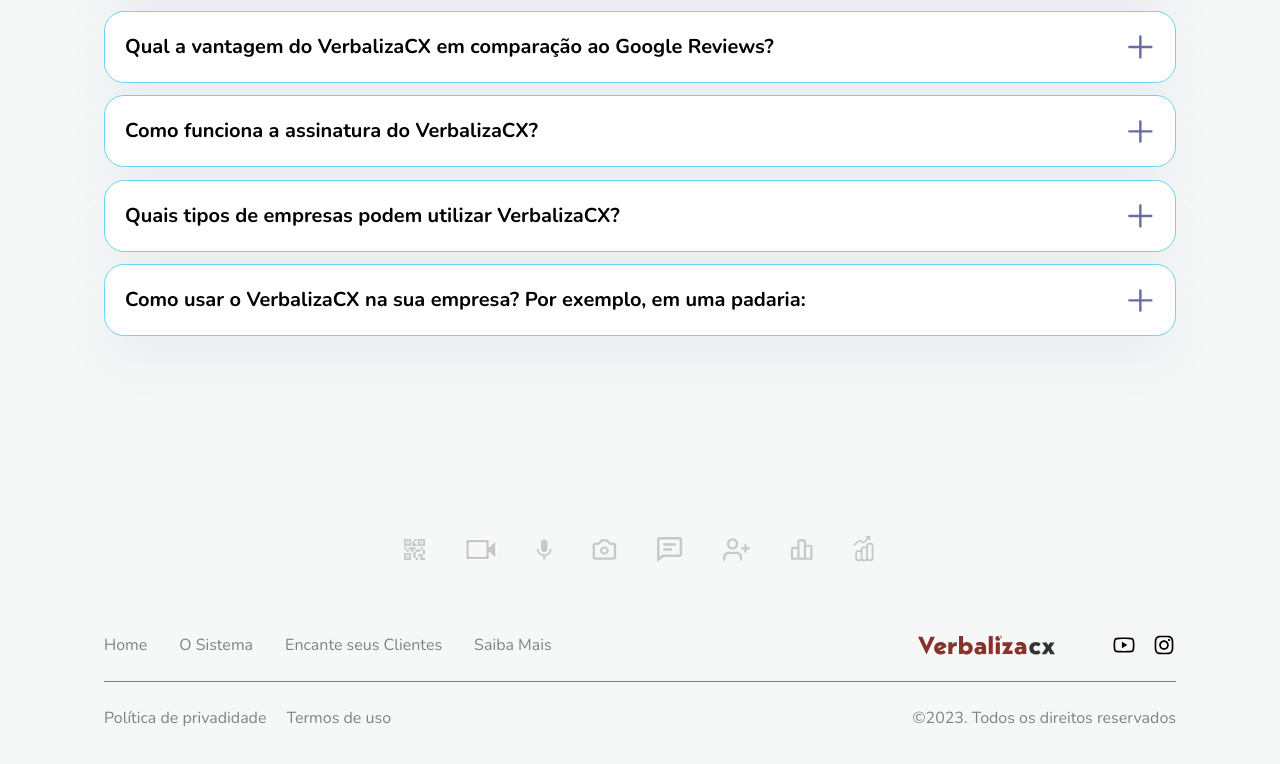
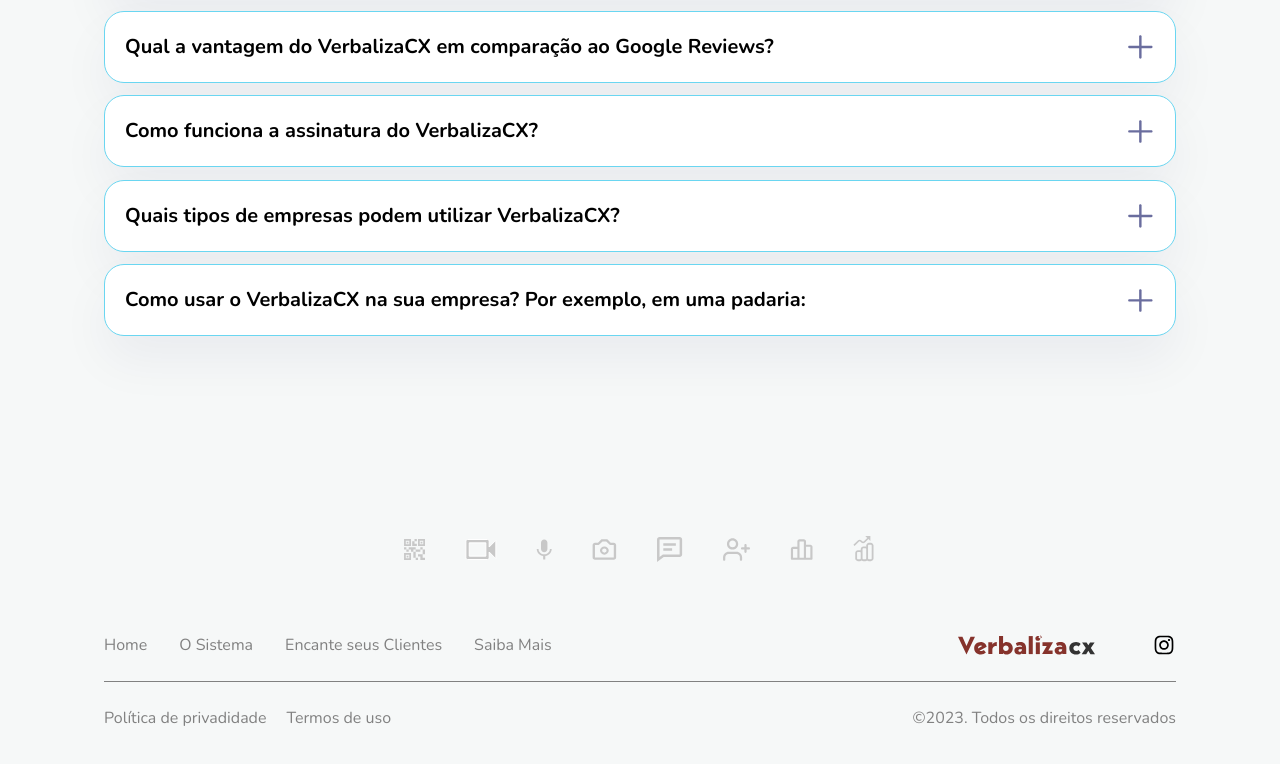
Before and after one commit to CodeTheFato/Verbaliza-site, a Next.js app: page / in a window 1280 px wide. Shown: the part 5568-6332 px from the top of the page. Built offline with nearby package versions, Linux system fonts and the light colour scheme.

Commit message:
fix: Adjusts section footer

```diff
--- a/src/app/components/sectionFooter/SectionFooter.tsx
+++ b/src/app/components/sectionFooter/SectionFooter.tsx
@@ -1,5 +1,6 @@
 import Image from 'next/image'
 import './SectionFooter.css'
+import Link from 'next/link'
 
 export function SectionFooter() {
   return (
@@ -30,18 +31,17 @@ export function SectionFooter() {
                   height={20}
                 />
                 <div>
-                  <Image
-                    alt="youtube icon"
-                    src="/assets/youtubeSmall.svg"
-                    width={24}
-                    height={24}
-                  />
+                  <Link
+                    href={'https://www.instagram.com/verbalizacx/'}
+                    target="_blank"
+                  >
                     <Image
                       alt="instagram icon"
                       src="/assets/instagramSmall.svg"
                       width={24}
                       height={24}
                     />
+                  </Link>
                 </div>
               </div>
             </div>
@@ -60,18 +60,17 @@ export function SectionFooter() {
                   height={20}
                 />
                 <div>
-                  <Image
-                    alt="youtube icon"
-                    src="/assets/youtubeSmall.svg"
-                    width={24}
-                    height={24}
-                  />
+                  <Link
+                    href={'https://www.instagram.com/verbalizacx/'}
+                    target="_blank"
+                  >
                     <Image
                       alt="instagram icon"
                       src="/assets/instagramSmall.svg"
                       width={24}
                       height={24}
                     />
+                  </Link>
                 </div>
               </div>
             </div>
```
Lines whose indentation alone changed are shown as unchanged.
